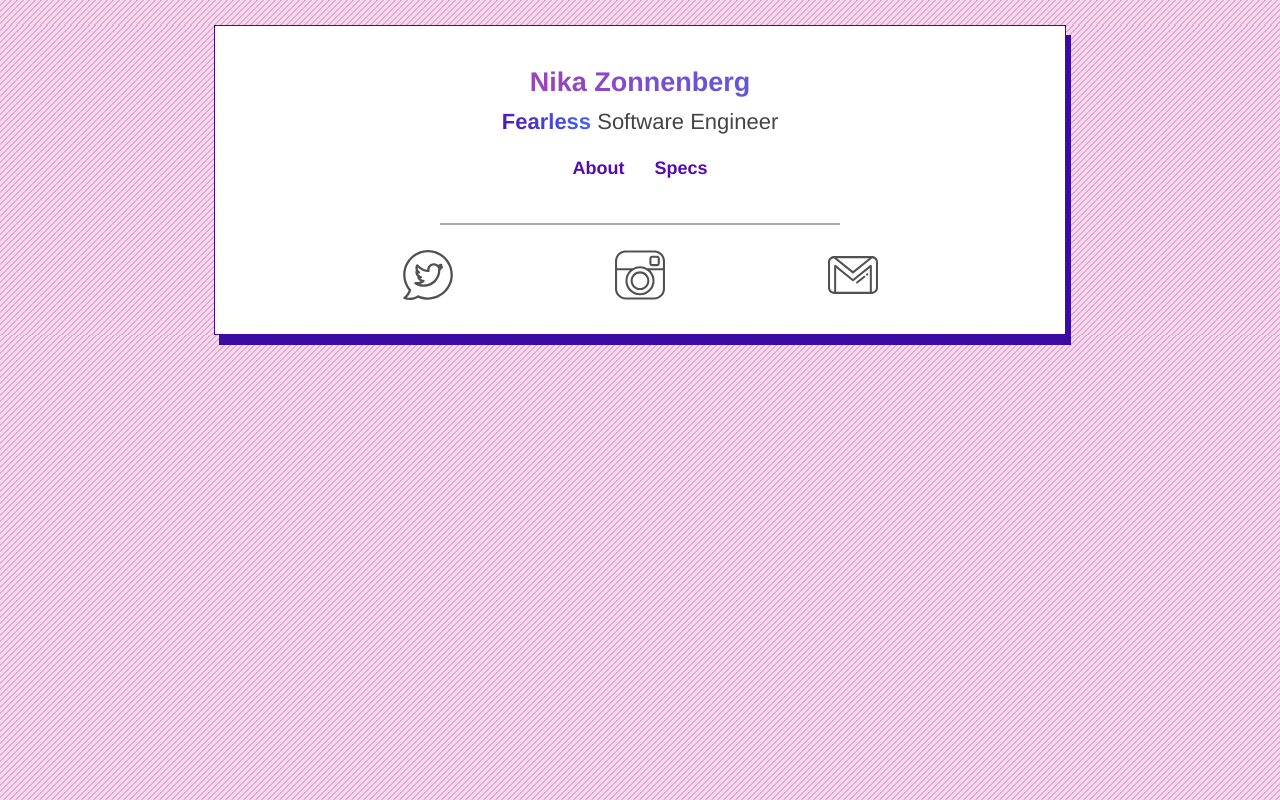
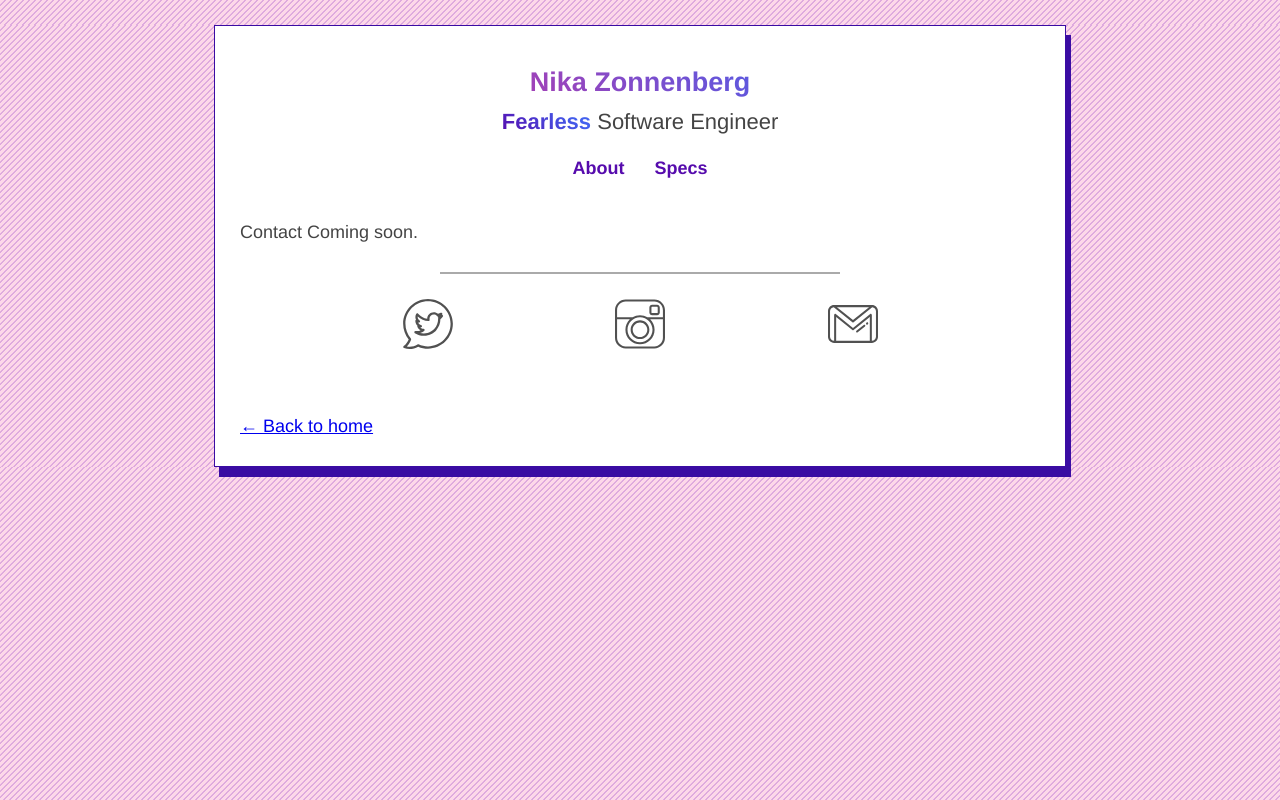
Before and after one commit to Sun-Mountain/sun-mountain.github.io, a Next.js app: page /contact in a window 1280 px wide. Built offline with nearby package versions, Linux system fonts and the light colour scheme.

Commit message:
return home link

```diff
--- a/components/footer.js
+++ b/components/footer.js
@@ -1,20 +1,24 @@
 import Link from 'next/link';
 import icons from '../public/socialmedia.json';
 import styles from '../styles/footer.module.scss';
+import layout from '../styles/layout.module.scss';
+import { useRouter } from 'next/router'
 
-export default function Footer(home) {
+export default function Footer() {
+  const router = useRouter()
+  const currentRoute = router.pathname
 
   return (
     <footer>
       <div className={styles.footer_border}></div>
       <div className={styles.icons_container}>
-        {icons && icons.length>0 && icons.map(sm => (
+        {icons && icons.length>0 && icons.map(icon => (
           <div className={styles.single_icon}>
-            <Link href={sm.url}>
+            <Link href={icon.url}>
               <a target="_blank">
                 <img
-                  src={sm.logo}
-                  alt={sm.alt}
+                  src={icon.logo}
+                  alt={icon.alt}
                 />
               </a>
             </Link>
@@ -22,13 +26,13 @@
         ))}
       </div>
       <div>
-        {!home && (
-          <div className={styles.backToHome}>
+        {currentRoute !== '/' ? (
+          <div className={layout.backToHome}>
             <Link href="/">
               <a>← Back to home</a>
             </Link>
           </div>
-        )}
+        ) : null }
       </div>
     </footer>
   )
--- a/pages/contact.js
+++ b/pages/contact.js
@@ -9,6 +9,7 @@
         <title>Contact</title>
       </Head>
       <section>
+        Contact Coming soon.
       </section>
     </Layout>
   )
--- a/public/socialmedia.json
+++ b/public/socialmedia.json
@@ -12,9 +12,9 @@
     "url": "https://www.instagram.com/swingonsunshine/"
   },
   {
-    "name": "email",
+    "name": "contact",
     "alt": "Link to contact me",
     "logo": "/icons/gmail.svg",
-    "url": "#"
+    "url": "/contact"
   }
 ]
```
